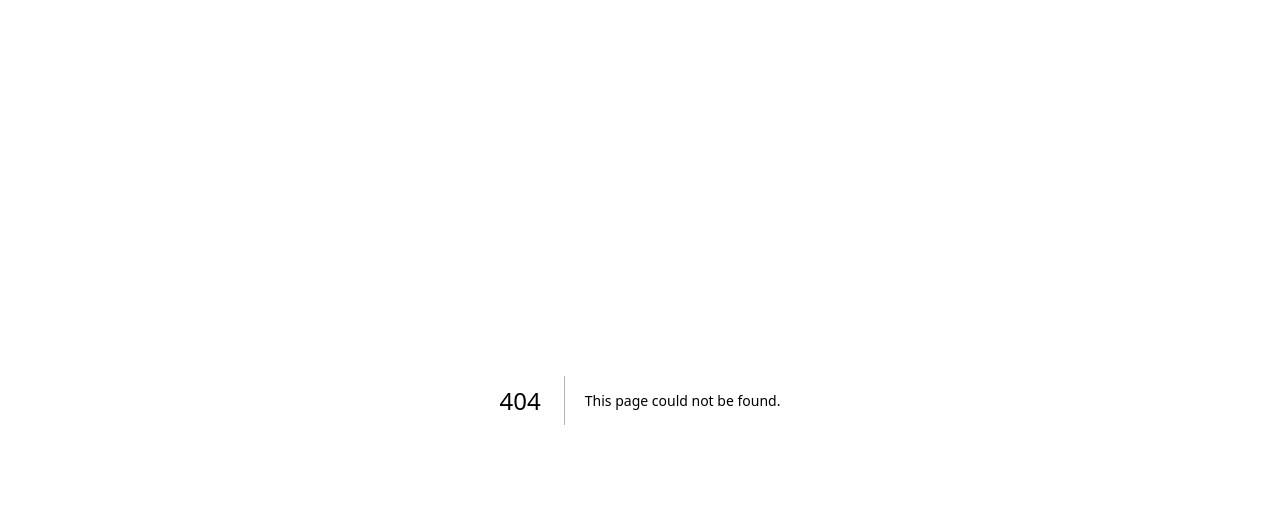
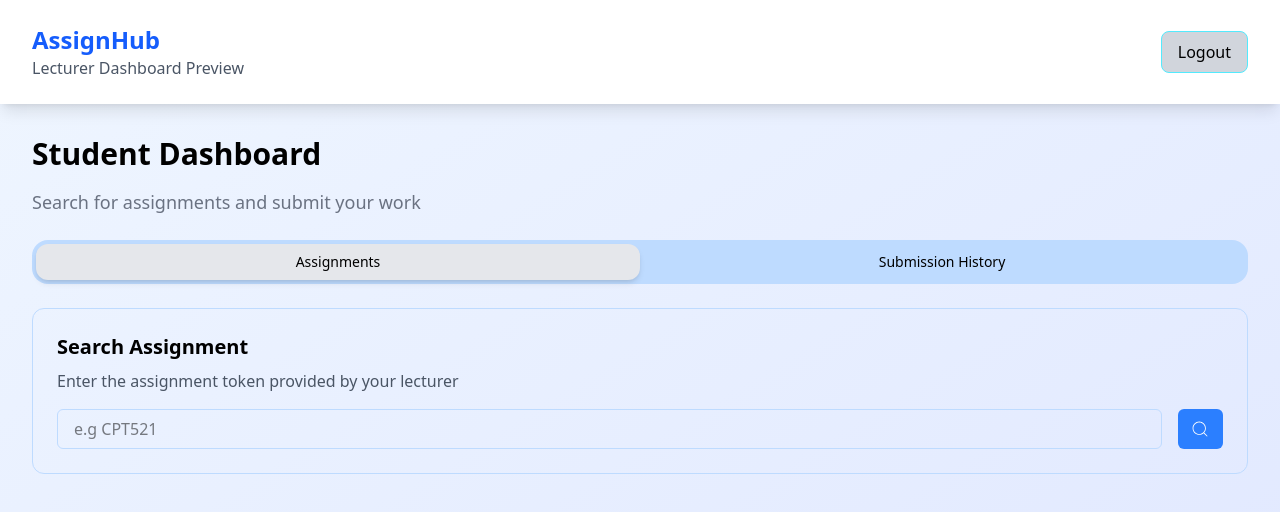
Before and after one commit to TaslimYusuf2210/assignHub, a Next.js app: page /studentDashboard in a window 1280 px wide. Before the commit this address had no page. Shown: the top 512 px of the page. Built offline with nearby package versions, Linux system fonts and the light colour scheme.

Commit message:
submission history and assignments

```diff
--- /dev/null
+++ b/app/studentDashboard/page.js
@@ -0,0 +1,64 @@
+"use client"
+
+import { useState } from "react";
+import Navbar from "@/components/navbar";
+import ToggleTabs from "@/components/toggleTabs";
+import AssignmentList from "@/components/assignmentList";
+import SubmissionHistory from "@/components/submissionHistory";
+
+const submission = [
+    {
+        title: "Web Development Project",
+        date: "10/19/2025",
+        time: "7:15:40 PM",
+        file: "project-submission.pdf",
+        size: "2.50 MB",
+        note: "Final submission with all requirements completed",
+    }
+]
+
+function studentDashboard() {
+  const [tab, setTab] = useState("Assignments")
+  return (
+    <div className="min-h-screen ">
+      <Navbar />
+      <div className="p-8 space-y-4">
+        <h3 className="font-bold text-3xl">Student Dashboard</h3>
+        <p className="text-gray-500 text-lg">
+            Search for assignments and submit your work
+        </p>
+        <div className="py-2">
+            <ToggleTabs
+            tabdata={["Assignments", "Submission History"]}
+            onChange={(a) => setTab(a)}
+            />
+        </div>
+        <div>
+            {tab === "Assignments" ? (
+                <div>
+                    <AssignmentList/>
+                </div>
+
+            ) : (
+                <div>
+                    {submission.map((item) => (
+                        <SubmissionHistory
+                        key={item.title}
+                        title={item.title}
+                        date={item.date}
+                        time={item.time}
+                        file={item.file}
+                        size={item.size}
+                        note={item.note}
+                        />
+                    ))
+                    }
+                </div>
+            )}
+        </div>
+      </div>
+    </div>
+  );
+}
+
+export default studentDashboard;
--- /dev/null
+++ b/components/assignmentList.js
@@ -0,0 +1,21 @@
+import { CiSearch } from "react-icons/ci";
+
+function AssignmentList() {
+    return (
+        <div className="border p-6 border-blue-200 rounded-xl">
+            <form className="w-full space-y-4">
+                <div className="space-y-2">
+                    <header className="font-semibold text-xl">Search Assignment</header>
+                    <p className="text-gray-600">Enter the assignment token provided by your lecturer</p>
+                </div>
+                <div className="w-full flex items-center gap-4">
+                    <input placeholder="e.g CPT521" type="text" className="text rounded-md w-full border border-blue-200 px-4 h-10"/>
+                    <button className="h-10 w-12 grid place-items-center bg-blue-500 text-xl text-white rounded-md hover:cursor-pointer hover:bg-blue-600"><CiSearch/></button>
+                </div>
+            </form>
+
+        </div>
+     );
+}
+
+export default AssignmentList;
--- /dev/null
+++ b/components/submissionHistory.js
@@ -0,0 +1,29 @@
+import { GrNotes } from "react-icons/gr";
+import { LuClock5 } from "react-icons/lu";
+
+function SubmissionHistory({title, date, time, file, size, note}) {
+    return (
+        <div className="border border-blue-200 rounded-lg px-6 pb-6 pt-12 space-y-4">
+            <div className="flex justify-between items-center">
+                <div className="flex items-center gap-4">
+                    <GrNotes className="text-blue-500 text-xl"/>
+                    <div>
+                        <header className="font-semibold text-lg">{title}</header>
+                        <span className="text-gray-600 flex items-center gap-2">
+                            <LuClock5 />
+                            <p>{date}, {time}</p>
+                        </span>
+                    </div>
+                </div>
+                <div className="py-1 px-2  rounded-xl font-medium bg-green-200 text-green-600">On time</div>
+            </div>
+            <div>
+                <p className="text-gray-600"><span className="font-medium">File: </span>{file}</p>
+                <p className="text-gray-600"><span className="font-medium">Size: </span>{size}</p>
+                <p className="text-gray-600"><span className="font-medium">Note: </span>{note}</p>
+            </div>
+        </div>
+     );
+}
+
+export default SubmissionHistory;
```
